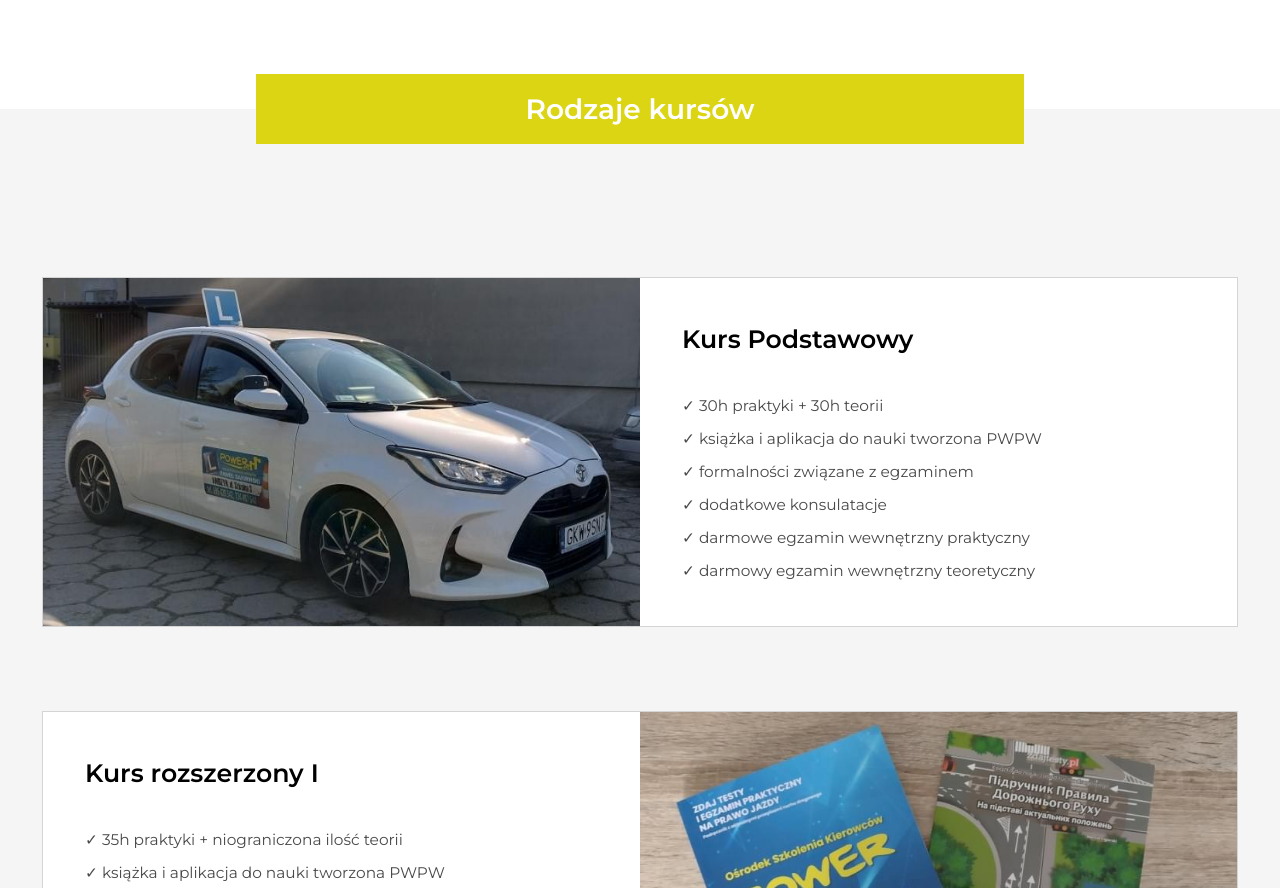
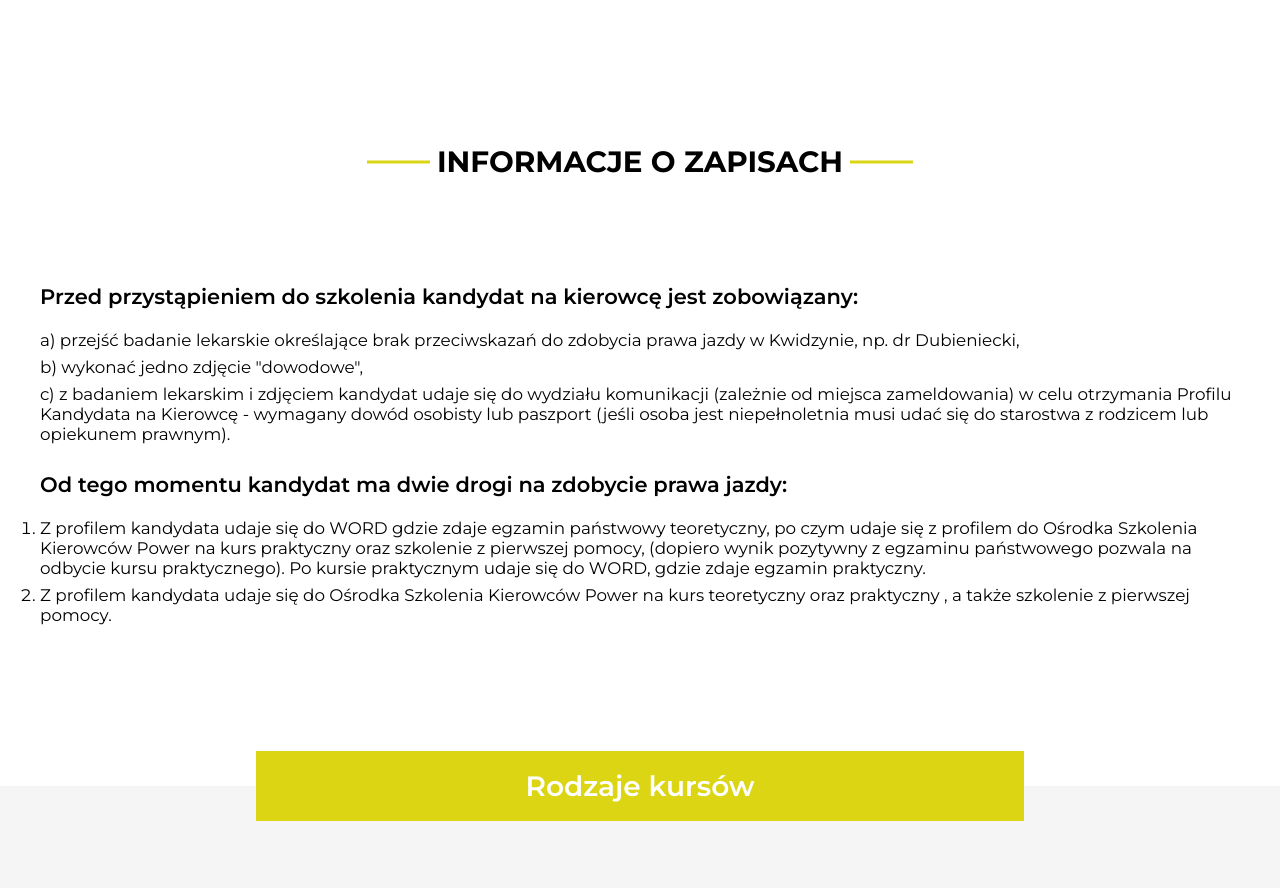
Before and after one commit to ciornecki/Power-kwidzyn, a website: page index.html in a window 1280 px wide. Shown: the part 2395-3283 px from the top of the page. Drawn offline with nearby package versions, Linux system fonts and the light colour scheme.

Commit message:
added all

```diff
--- a/index.html
+++ b/index.html
@@ -184,7 +184,7 @@
 				</div>
 			</div>
 		</section>
-		<!-- <section class="warunki reval-section section-padding" data-section="aboutus">
+		<section class="warunki reval-section section-padding" data-section="aboutus">
 			<ol class="wrapper">
 				<div class="section_heading">
 					<h2 class="section_heading-item">Informacje o zapisach</h2>
@@ -220,7 +220,7 @@
 				</ol>
 
 				</div>
-		</section> -->
+		</section>
 		<section class="courses gray_section reval-section" data-section="aboutus">
 			<div class="wrapper">
 				<div class="section_baner">
--- a/src/sass/main.scss
+++ b/src/sass/main.scss
@@ -476,7 +476,7 @@ header {
 		justify-content: center;
 		flex-direction: column;
 		gap: 6rem;
-		margin-bottom: 8rem;
+		margin-bottom: 6rem;
 
 		.details_image {
 			height: 100%;
@@ -823,8 +823,9 @@ footer {
 /* warunki*/
 
 .warunki {
+	margin-bottom: 7rem;
 	.section_heading {
-		margin-bottom: 4rem;
+		margin-bottom: 7rem;
 		.section_heading-item::before {
 			width: 110%;
 		}
```
Also changed, not shown: dist/css/main.min.css, 1 other file.
